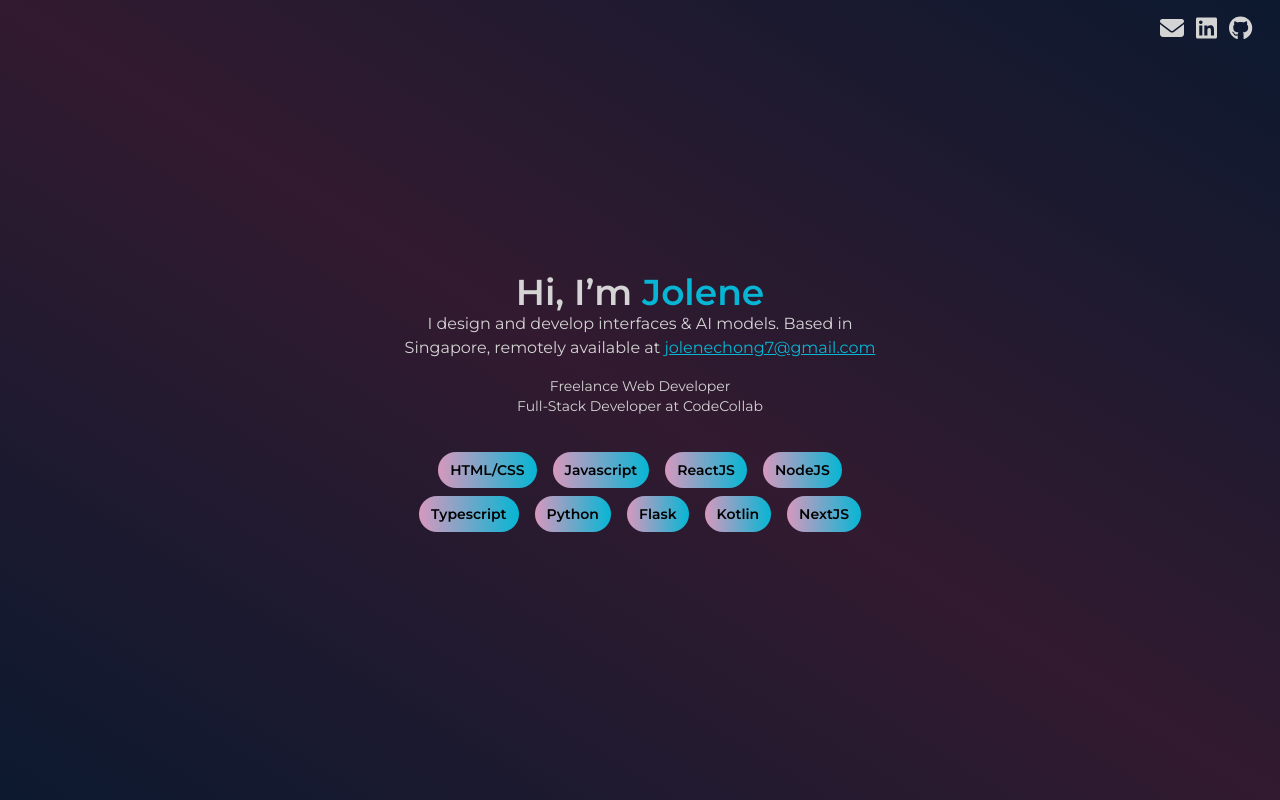
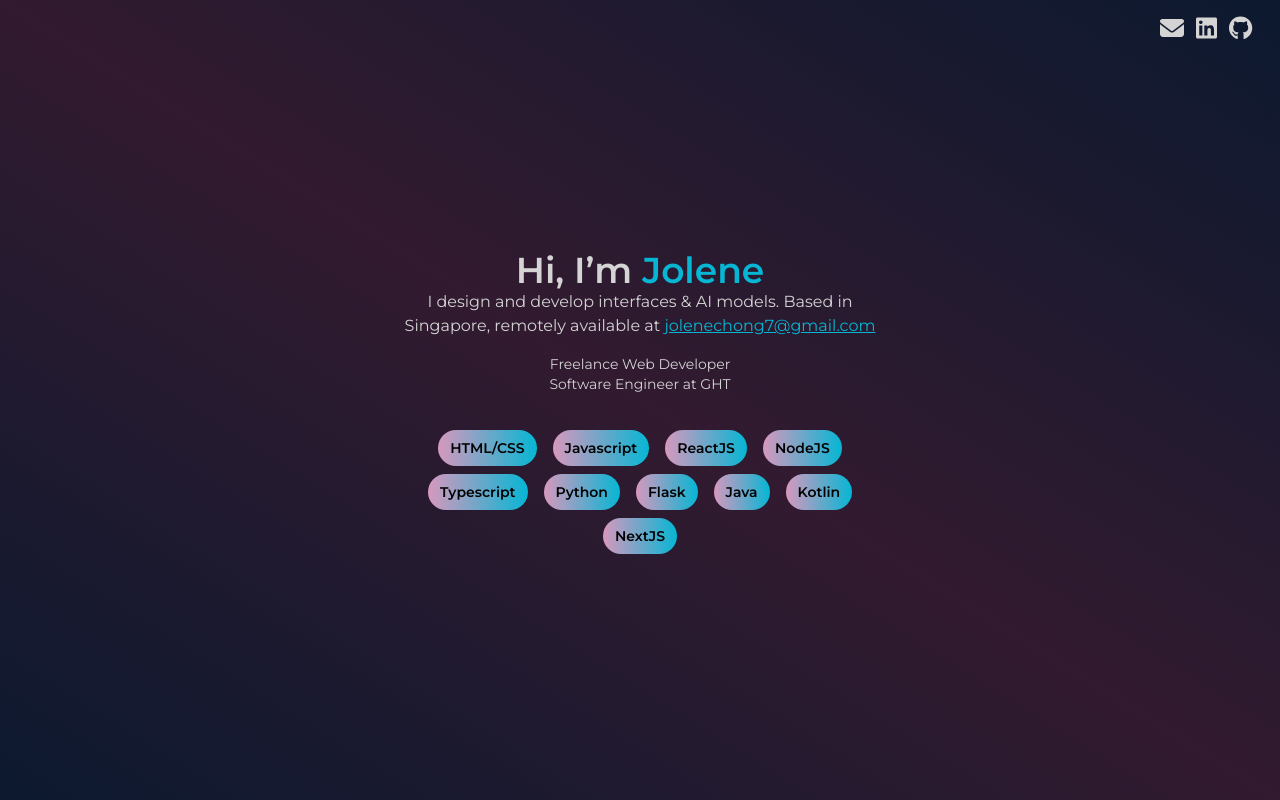
Before and after one commit to jolenechong/portfolio, a React (Create React App) app: page / in a window 1280 px wide. Shown: the top 800 px of the page. Built offline with nearby package versions, Linux system fonts and the light colour scheme; no server answers.

Commit message:
feat: updated hero section

```diff
--- a/src/components/home/introSection/index.tsx
+++ b/src/components/home/introSection/index.tsx
@@ -16,7 +16,7 @@ export default function IntroSection({techStackList}: IProps) {
                         jolenechong7@gmail.com</a></p>
                 <div className="text-center pt-4 text-sm">
                     <p>Freelance Web Developer</p>
-                    <p>Full-Stack Developer at CodeCollab</p>
+                    <p>Software Engineer at GHT</p>
                 </div>
 
                 <div className="flex justify-center flex-wrap pt-8">
--- a/src/pages/home/index.tsx
+++ b/src/pages/home/index.tsx
@@ -34,7 +34,7 @@ export interface IPinnedRepo {
 export default function Home() {
 
   // configs for home page
-  const techStackList = ["HTML/CSS", "Javascript", "ReactJS", "NodeJS", "Typescript", "Python", "Flask", "Kotlin", "NextJS"]
+  const techStackList = ["HTML/CSS", "Javascript", "ReactJS", "NodeJS", "Typescript", "Python", "Flask", "Java", "Kotlin", "NextJS"]
 
   const projects = {
     "WordConnect" : {
```
